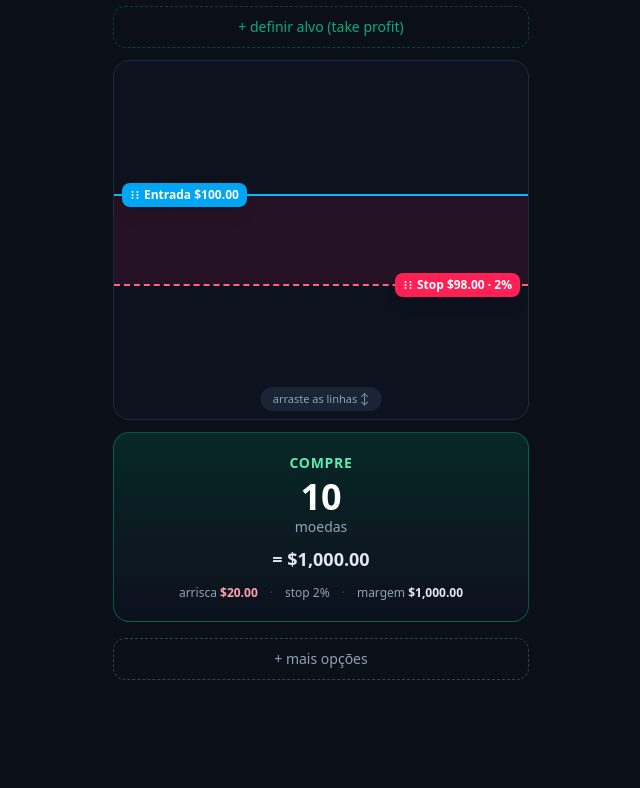
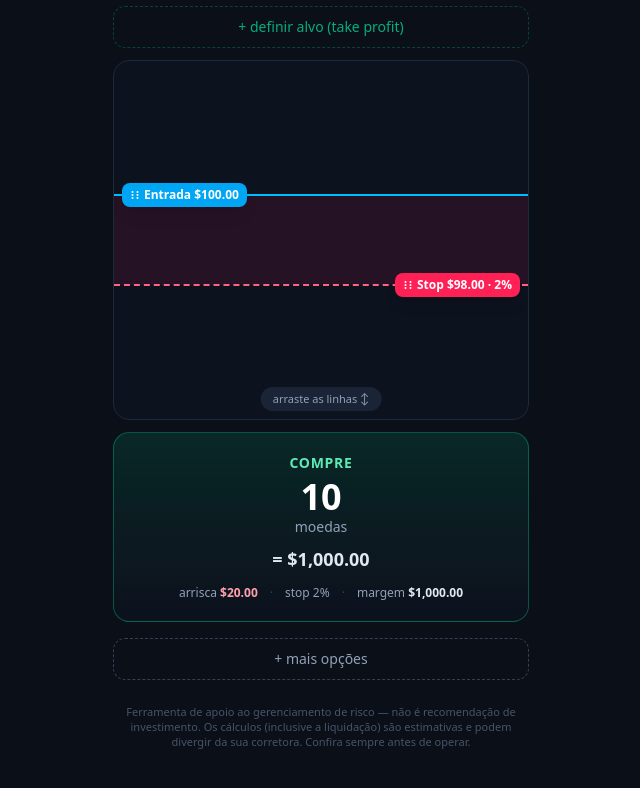
Before and after one commit to abdallacrypto1/riskcalc, a React (Vite) app: page / in a window 1280 px wide. Shown: the part 222-1010 px from the top of the page, without its empty margins (319-959 px from the left). Before the commit the page ends 950 px from the top, so only its background shows below. Built offline with nearby package versions, Linux system fonts and the light colour scheme.

Commit message:
Disclaimers: modelo de liquidacao simplificado e aviso geral

```diff
--- a/src/App.tsx
+++ b/src/App.tsx
@@ -426,9 +426,21 @@ export default function App() {
                   ? "⚠ No limite: acima disso você seria liquidado antes do stop."
                   : `Liquidação em ${price(result.liquidationPrice)} (depois do stop ✓).`}
               </p>
+              <p className="mt-1 text-[11px] leading-snug text-slate-600">
+                Estimativa simplificada (≈ 1 ÷ alavancagem). Não considera taxas nem a
+                margem de manutenção da corretora — a liquidação real costuma vir um
+                pouco antes. Use o limite como teto, não como meta.
+              </p>
             </div>
           </div>
         )}
+
+        {/* Disclaimer geral */}
+        <p className="mt-6 text-center text-[11px] leading-snug text-slate-600">
+          Ferramenta de apoio ao gerenciamento de risco — não é recomendação de
+          investimento. Os cálculos (inclusive a liquidação) são estimativas e podem
+          divergir da sua corretora. Confira sempre antes de operar.
+        </p>
       </div>
     </div>
   );
```
